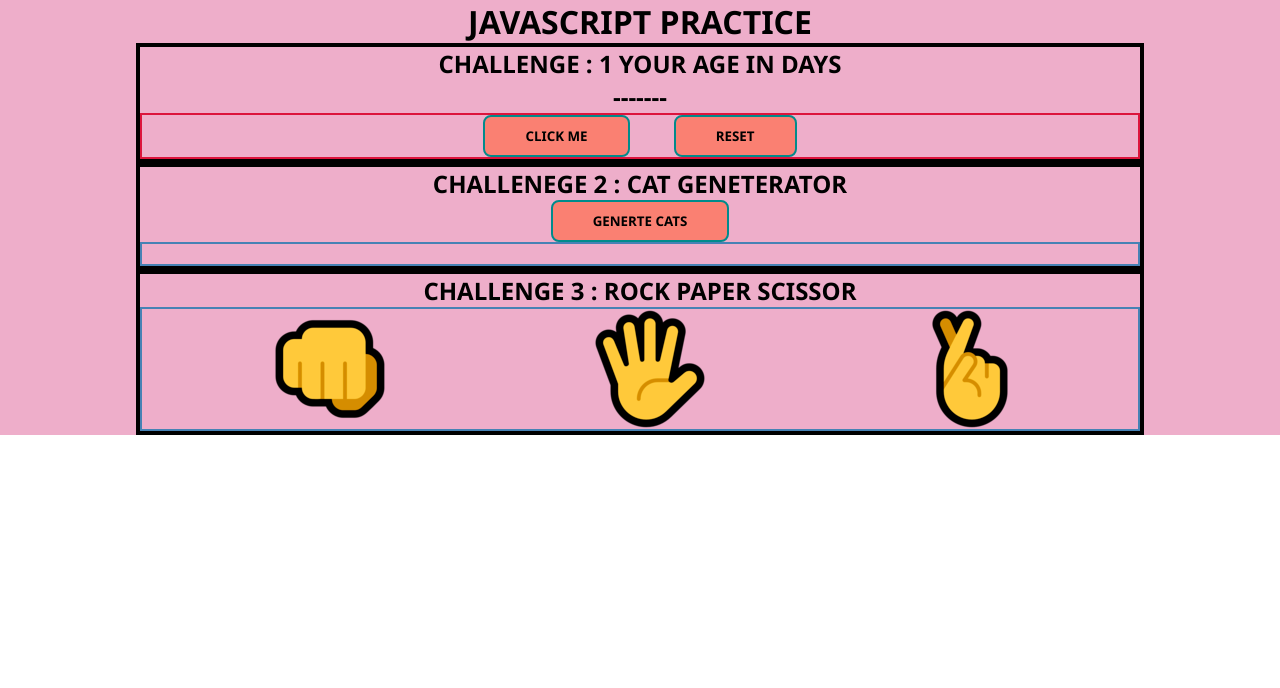
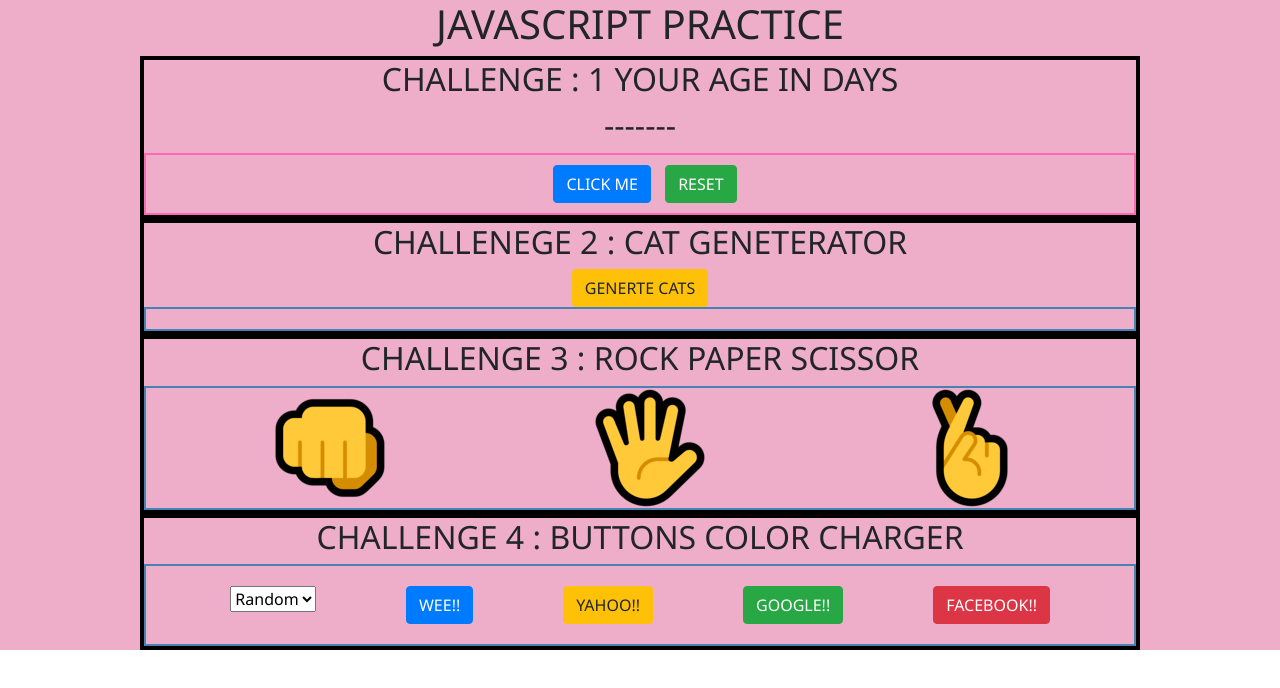
Before and after one commit to Yasirkhana/JAVA-SCRIPT_PRACTICE, a website: page index.html in a window 1280 px wide. Drawn offline with nearby package versions, Linux system fonts and the light colour scheme.

Commit message:
Challenge 4 completed

```diff
--- a/app.js
+++ b/app.js
@@ -125,3 +125,62 @@ function randomRps(){
 function numberToChoice(number){
     return ['rock','paper','scissor'][number];
 }
+
+/*  ######################################## CHALLENGE 4 #################################### */
+var allButtons = document.getElementsByTagName('button');
+
+
+var copyAllbtns = [];
+for (let i=0;i<allButtons.length;i++){
+    copyAllbtns.push(allButtons[i].classList[1]);
+
+}
+
+function btnColorChange(btnThink){
+  if (btnThink.value == 'red' ){
+    buttonRed();
+  }
+  else if (btnThink.value == 'green'){
+      buttonGreen();
+  }
+
+  else if (btnThink.value == 'reset'){
+    buttonReset();
+}
+
+else if (btnThink.value == 'random'){
+    randomColors();
+}
+}
+function buttonRed(){
+    for(let i=0 ; i< allButtons.length ; i++){
+        allButtons[i].classList.remove(allButtons[i].classList[1]);
+        allButtons[i].classList.add('btn-danger');
+
+    }
+}
+function buttonGreen(){
+    for(let i=0 ; i< allButtons.length ; i++){
+        allButtons[i].classList.remove(allButtons[i].classList[1]);
+        allButtons[i].classList.add('btn-success');
+
+    }
+}
+
+function buttonReset(){
+    for(let i=0 ; i< allButtons.length ; i++){
+        allButtons[i].classList.remove(allButtons[i].classList[1]);
+        allButtons[i].classList.add(copyAllbtns[i]);
+
+    }
+}
+
+function randomColors(){
+    var choices = ['btn-primary','btn-danger','btn-success','btn-warning'];
+    for ( let i=0;i<allButtons.length;i++)
+    {
+        var randomNumb =Math.floor(Math.random()*4);
+        allButtons[i].classList.remove(allButtons[i].classList[1]);
+        allButtons[i].classList.add(copyAllbtns[randomNumb]);
+    }
+    }
--- a/index.html
+++ b/index.html
@@ -3,6 +3,7 @@
 <head>
     <meta charset="UTF-8">
     <meta name="viewport" content="width=device-width, initial-scale=1.0">
+    <link rel="stylesheet" href="https://stackpath.bootstrapcdn.com/bootstrap/4.4.1/css/bootstrap.min.css" integrity="sha384-Vkoo8x4CGsO3+Hhxv8T/Q5PaXtkKtu6ug5TOeNV6gBiFeWPGFN9MuhOf23Q9Ifjh" crossorigin="anonymous">
     <link rel="stylesheet" href="style.css">
     <title>JS PRACTICE</title>
 </head>
@@ -15,14 +16,14 @@
         <h2 id="daywaliage"> ------- </h2>
 
         <div class="c1_Btn">
-            <button onclick="ageinday()">CLICK ME</button>
-            <button onclick="clearit()">RESET</button>
+            <button onclick="ageinday()" class="btn btn-primary">CLICK ME</button>
+            <button onclick="clearit()" class="btn btn-success">RESET</button>
         </div>
     </div>
     <!-- /*  ######################################## CHALLENGE 2 #################################### */ -->
     <div class="challenge2">
         <h2>CHALLENEGE 2 : CAT GENETERATOR</h2>
-        <button id="catGenerator" onclick="generateCat()" >GENERTE CATS</button>
+        <button id="catGenerator" class="btn btn-warning" onclick="generateCat()" >GENERTE CATS</button>
 
     <div class="flex-box-c2" id="flex-cat-gen">
 
@@ -39,6 +40,34 @@
             <img src="assets/SCISSOR.png" id="scissor" alt="scissor" onclick="rpsGame(this)">
         </div>
     </div>
+
+<!--
+    /*  ######################################## CHALLENGE 4 #################################### */ -->
+    <div class="challenge-4">
+        <h2 id="changemyColor">CHALLENGE 4 : BUTTONS COLOR CHARGER</h2>
+        <div class="flexBox-pickColor">
+            <form action="">
+                <select name="backdrop" id="background" onchange="btnColorChange(this)">
+                <option value="random">Random</option>
+                <option value="red">Red</option>
+                <option value="green">Green</option>
+                <option value="reset">Reset</option>
+            </select>
+            </form>
+            <button class="btn btn-primary">WEE!!</button>
+            <button class="btn btn-warning">YAHOO!!</button>
+            <button class="btn btn-success">GOOGLE!!</button>
+            <button class="btn btn-danger">FACEBOOK!!</button>
+
+        </div>
+        </div>
+
+
+
+
+
+
+
 
 </div>
 </div>
--- a/style.css
+++ b/style.css
@@ -16,10 +16,17 @@
         width: 1000px;
         margin: auto;
     }
-.c1_Btn{
-    border: 2px solid crimson;
+    .c1_Btn{
+        border: 2px solid hotpink;
+        padding: 10px;
+    }
+.c1_Btn button{
+
+    margin-left: 10px;
+    justify-content: center;
+
 }
-   button{
+   /* button{
        border: 2px darkcyan solid ;
        padding: 10px 40px;
        margin: 0 20px 0 20px;
@@ -28,7 +35,7 @@
        background-color: salmon ;
        border-radius: 8px;
 
-   }
+   } */
        /*  ######################################## CHALLENGE 2 #################################### */
 
 .challenge2{
@@ -82,3 +89,20 @@
     box-shadow: 0 10px 50px rgb(195, 0, 255);
 
 }
+
+/*  ######################################## CHALLENGE 4 #################################### */
+.challenge-4{
+    border:4px black solid ;
+    width: 1000px;
+    margin: auto;
+}
+.flexBox-pickColor{
+    display: flex;
+    border: 2px solid steelblue;
+    flex-wrap: wrap;
+    padding: 20px;
+    justify-content: center;
+}
+.flexBox-pickColor button{
+    margin-left: 90px ;
+}
```
